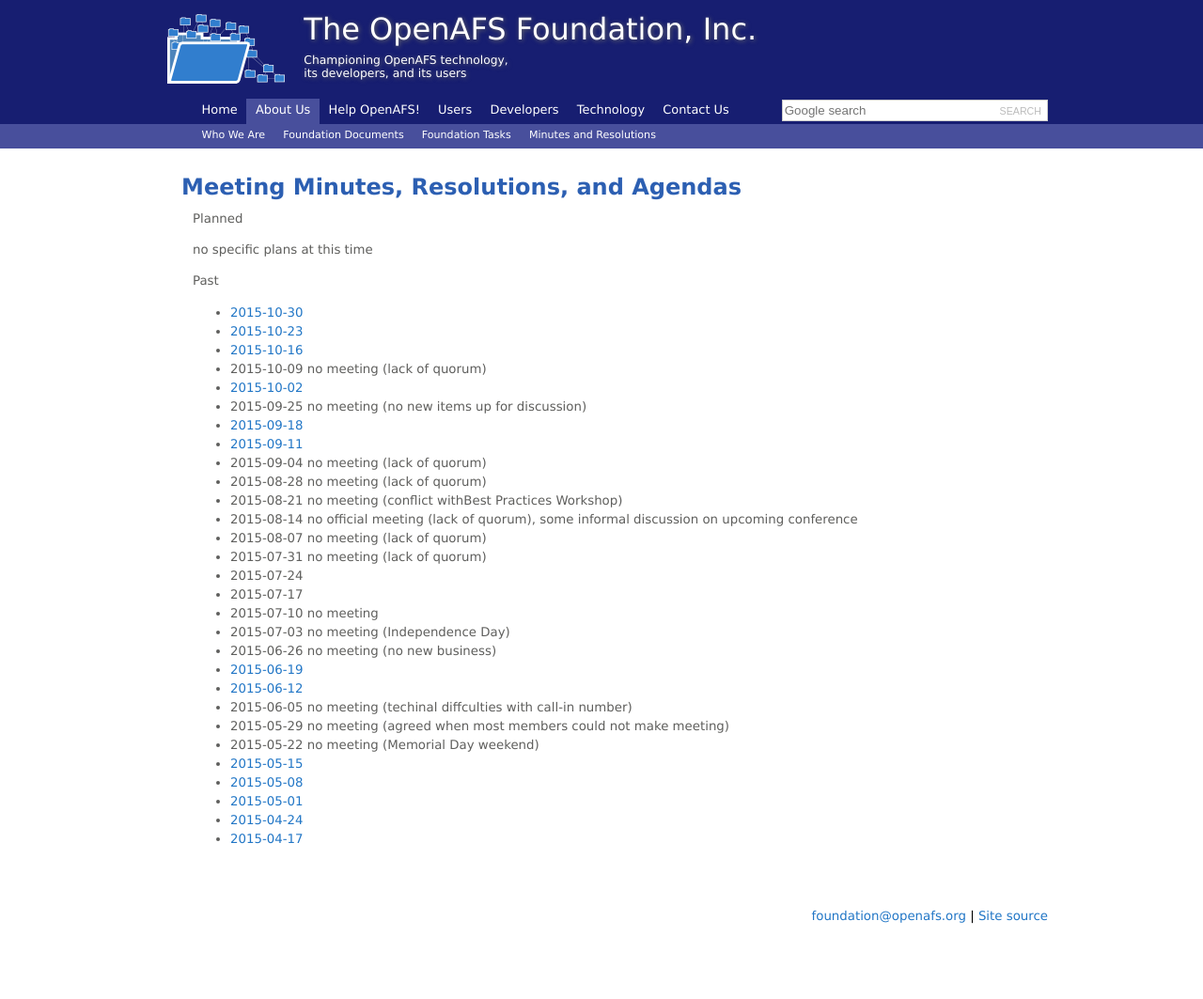
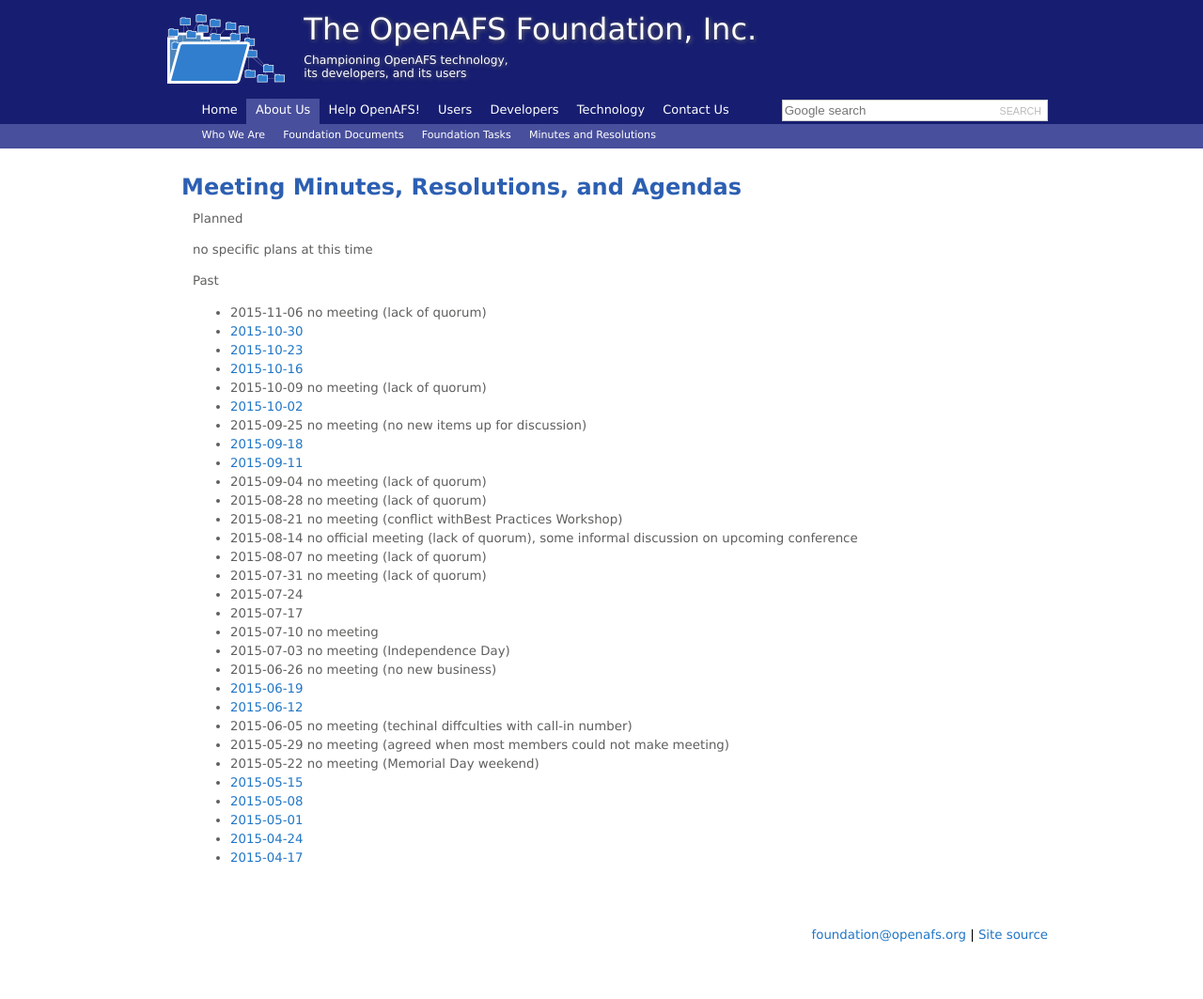
Before and after one commit to openafsfoundation/openafsfoundation.org, a Jekyll site: the page built from about/minutes/index.md, in a window 1280 px wide. Shown: the whole page at 94% size. Built offline with Jekyll 4.4.1, drawn with Linux system fonts in a browser that asks for light colours.

Commit message:
updated minutes,  no quorum  this week

```diff
--- a/about/minutes/index.md
+++ b/about/minutes/index.md
@@ -11,6 +11,7 @@
 
 Past
 
+* 2015-11-06 no meeting (lack of quorum)
 * [2015-10-30]({{site.github.url}}/about/minutes/2015-10-30/)
 * [2015-10-23]({{site.github.url}}/about/minutes/2015-10-23/)
 * [2015-10-16]({{site.github.url}}/about/minutes/2015-10-16/)
```
